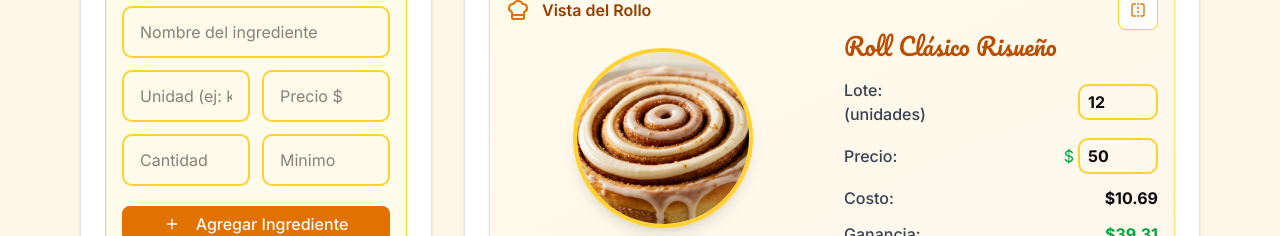
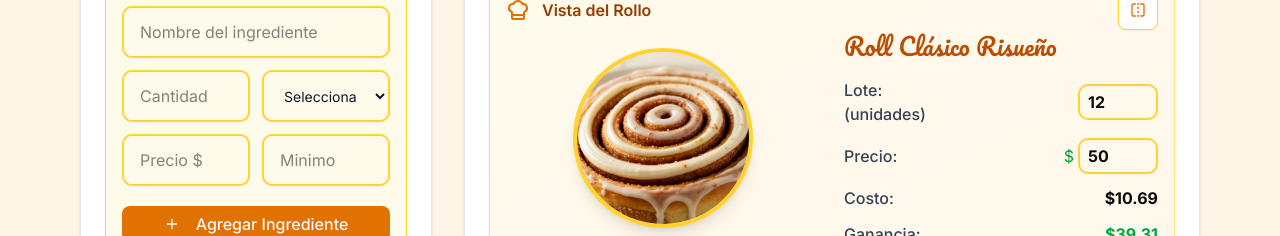
Before and after one commit to abimael92/Funny-Rolls, a Next.js app: page /recipe-calculator in a window 1280 px wide. Shown: the part 418-654 px from the top of the page. Built offline with nearby package versions, Linux system fonts and the light colour scheme.

Commit message:
fix ingredient panel calculations

```diff
--- a/components/RecipeCalculator/IngredientsPanel.tsx
+++ b/components/RecipeCalculator/IngredientsPanel.tsx
@@ -26,7 +26,7 @@ export function IngredientsPanel({
     const [editingIngredientId, setEditingIngredientId] = useState<string | null>(null)
     const [newIngredient, setNewIngredient] = useState<Omit<Ingredient, 'id'>>({
         name: '', price: 0, unit: '', amount: 1, minAmount: 0
-    })
+    });
 
     // Add new ingredient
     const addIngredient = () => {
@@ -117,13 +117,41 @@ export function IngredientsPanel({
                         />
                         <div className="grid grid-cols-1 sm:grid-cols-2 gap-3">
                             <input
-                                type="text"
-                                placeholder="Unidad (ej: kg)"
-                                value={newIngredient.unit}
-                                maxLength={10}
-                                onChange={(e) => setNewIngredient({ ...newIngredient, unit: e.target.value.slice(0, 10) })}
+                                type="number"
+                                step="0.01"
+                                min="0.01"
+                                placeholder="Cantidad"
+                                value={newIngredient.amount === 1 ? '' : newIngredient.amount}
+                                onChange={(e) => setNewIngredient({ ...newIngredient, amount: Math.max(0.01, Number(e.target.value) || 1) })}
                                 className="px-4 py-3 border-2 border-amber-300 rounded-lg text-base focus:ring-2 focus:ring-amber-500 focus:border-amber-500"
                             />
+                            {/* Unit Selector in Add Form */}
+                            {/* <label className="text-sm text-gray-600 mb-1">Unidad</label> */}
+                            <select
+                                value={newIngredient.unit}
+                                onChange={(e) => setNewIngredient({ ...newIngredient, unit: e.target.value })}
+                                className="px-4 py-3 border-2 border-amber-300 rounded-lg text-sm focus:ring-2 focus:ring-amber-500 focus:border-amber-500 text-gray-900"
+                            >
+                                <option value="" className="text-base">Seleccionar unidad</option>
+                                <option value="kg">kg</option>
+                                <option value="g">g</option>
+                                <option value="lb">lb</option>
+                                <option value="oz">oz</option>
+                                <option value="l">l</option>
+                                <option value="ml">ml</option>
+                                <option value="cup">cup</option>
+                                <option value="tbsp">tbsp</option>
+                                <option value="tsp">tsp</option>
+                                <option value="unidad">unidad</option>
+                                <option value="docena">docena</option>
+                                <option value="paquete">paquete</option>
+                                <option value="sobre">sobre</option>
+                            </select>
+
+
+                        </div>
+                        <div className="grid grid-cols-1 sm:grid-cols-2 gap-3">
+
                             <input
                                 type="number"
                                 step="0.01"
@@ -138,18 +166,6 @@ export function IngredientsPanel({
                                 }}
                             />
 
-                        </div>
-                        <div className="grid grid-cols-1 sm:grid-cols-2 gap-3">
-
-                            <input
-                                type="number"
-                                step="0.01"
-                                min="0.01"
-                                placeholder="Cantidad"
-                                value={newIngredient.amount === 1 ? '' : newIngredient.amount}
-                                onChange={(e) => setNewIngredient({ ...newIngredient, amount: Math.max(0.01, Number(e.target.value) || 1) })}
-                                className="px-4 py-3 border-2 border-amber-300 rounded-lg text-base focus:ring-2 focus:ring-amber-500 focus:border-amber-500"
-                            />
                             <input
                                 type="number"
                                 step="0.01"
```
